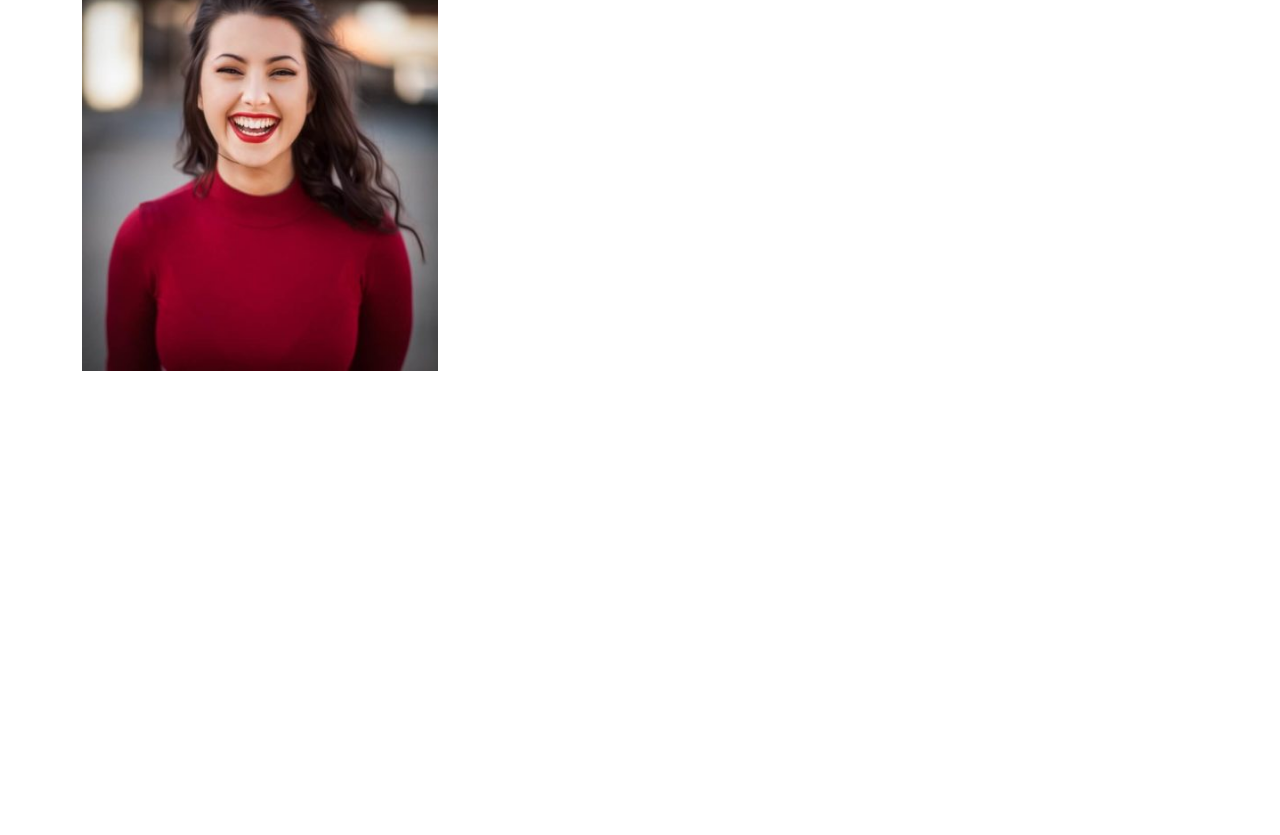
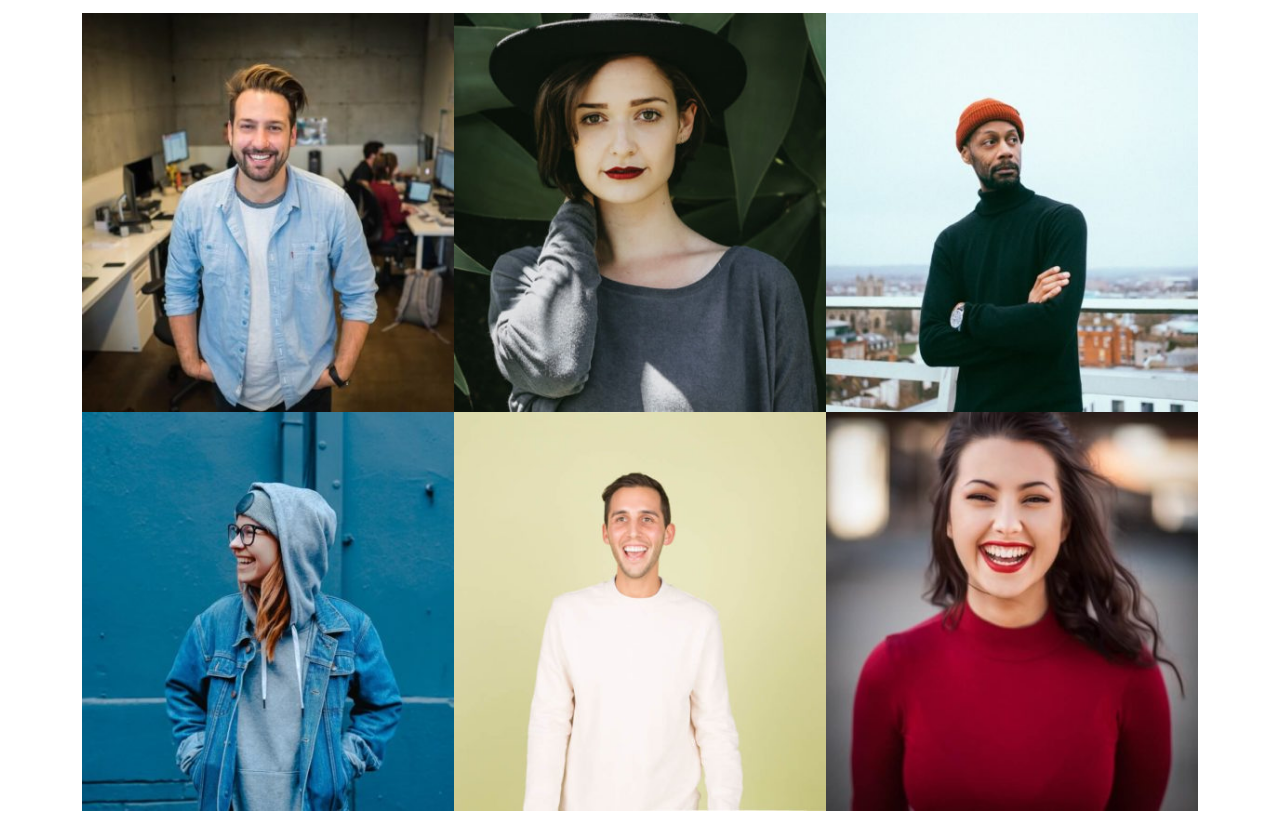
Before and after one commit to fabiomuzzu/js-our-team, a plain HTML site: page index.html in a window 1280 px wide. Shown: the part 67-902 px from the top of the page. Before the commit the page ends 800 px from the top, so only its background shows below. Drawn offline with nearby package versions, Linux system fonts and the light colour scheme.

Commit message:
[FIX] img class and small changes in html

```diff
--- a/index.html
+++ b/index.html
@@ -14,7 +14,7 @@
                 <div class="col-12 text-center">
                     <h1>Our Team</h1>
                 </div>
-                <div class="col-4 text-center" id="team_list">
+                <div class="d-flex flex-wrap my-4 text-center" id="team_list">
 
                 </div>
             </div>
--- a/js/script.js
+++ b/js/script.js
@@ -50,6 +50,9 @@ for (let i=0; i<team.length; i++){
     console.log(teamInfo);
 
     let team_list = document.getElementById('team_list');
+    let my_container = document.createElement('div');
+    my_container.classList.add('col-4',)
 
-    team_list.innerHTML = `${teamInfo.image}`
+    my_container.innerHTML = `${teamInfo.image}`;
+    team_list.appendChild(my_container);
 }
```
